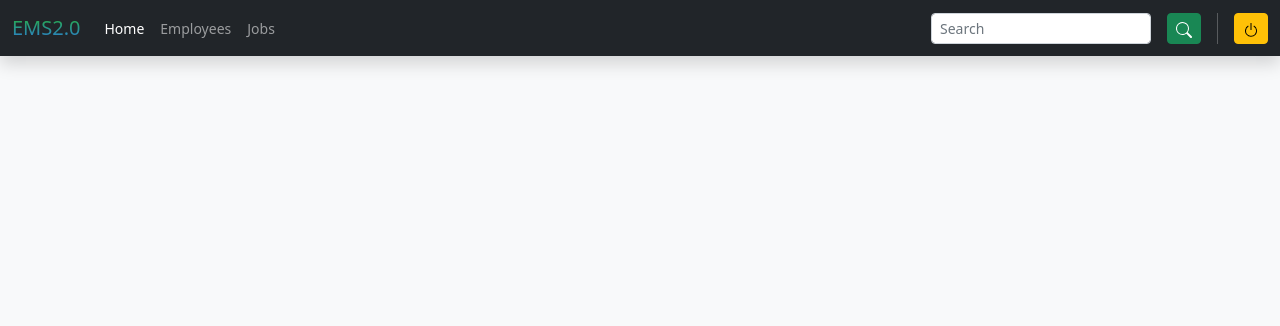
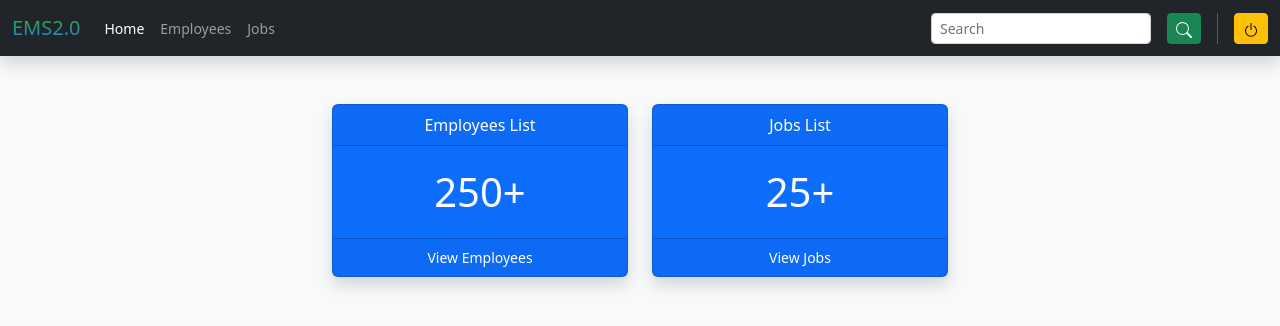
Before and after one commit to CharanNaga/EMS-Project, a plain HTML site: page dash.html in a window 1280 px wide. Drawn offline with nearby package versions, Linux system fonts and the light colour scheme.

Commit message:
Modified dash.html to create cards in dashboard

```diff
--- a/dash.html
+++ b/dash.html
@@ -15,8 +15,9 @@
             background-clip: text;
             color: transparent;
         }
-        .vr{
-            color:white;
+
+        .vr {
+            color: white;
         }
     </style>
 </head>
@@ -66,9 +67,11 @@
                         </button>
                         <div class="vr"></div>
                         <a href="index.html" class="btn btn-sm btn-warning">
-                            <svg xmlns="http://www.w3.org/2000/svg" width="16" height="16" fill="currentColor" class="bi bi-power" viewBox="0 0 16 16">
-                                <path d="M7.5 1v7h1V1z"/>
-                                <path d="M3 8.812a5 5 0 0 1 2.578-4.375l-.485-.874A6 6 0 1 0 11 3.616l-.501.865A5 5 0 1 1 3 8.812"/>
+                            <svg xmlns="http://www.w3.org/2000/svg" width="16" height="16" fill="currentColor"
+                                class="bi bi-power" viewBox="0 0 16 16">
+                                <path d="M7.5 1v7h1V1z" />
+                                <path
+                                    d="M3 8.812a5 5 0 0 1 2.578-4.375l-.485-.874A6 6 0 1 0 11 3.616l-.501.865A5 5 0 1 1 3 8.812" />
                             </svg>
                         </a>
                     </div>
@@ -77,6 +80,36 @@
             </div>
     </nav>
     <!-- Nav -->
+
+
+    <!-- Cards -->
+    <div class="container-fluid mt-5">
+        <div class="row justify-content-center">
+            <div class="col-md-3">
+                <div class="card text-bg-primary shadow text-center">
+                    <div class="card-header">Employees List</div>
+                    <div class="card-body">
+                        <span class="fs-1">250+</span>
+                    </div>
+                    <a href="#" class="card-footer small text-decoration-none text-white">
+                        View Employees
+                    </a>
+                </div>
+            </div>
+            <div class="col-md-3">
+                <div class="card text-bg-primary shadow text-center">
+                    <div class="card-header">Jobs List</div>
+                    <div class="card-body">
+                        <span class="fs-1">25+</span>
+                    </div>
+                    <a href="#" class="card-footer small text-decoration-none text-white">
+                        View Jobs
+                    </a>
+                </div>
+            </div>
+        </div>
+    </div>
+    <!-- Cards -->
     <script src="https://cdn.jsdelivr.net/npm/bootstrap@5.2.3/dist/js/bootstrap.bundle.min.js"></script>
 </body>
 
```
